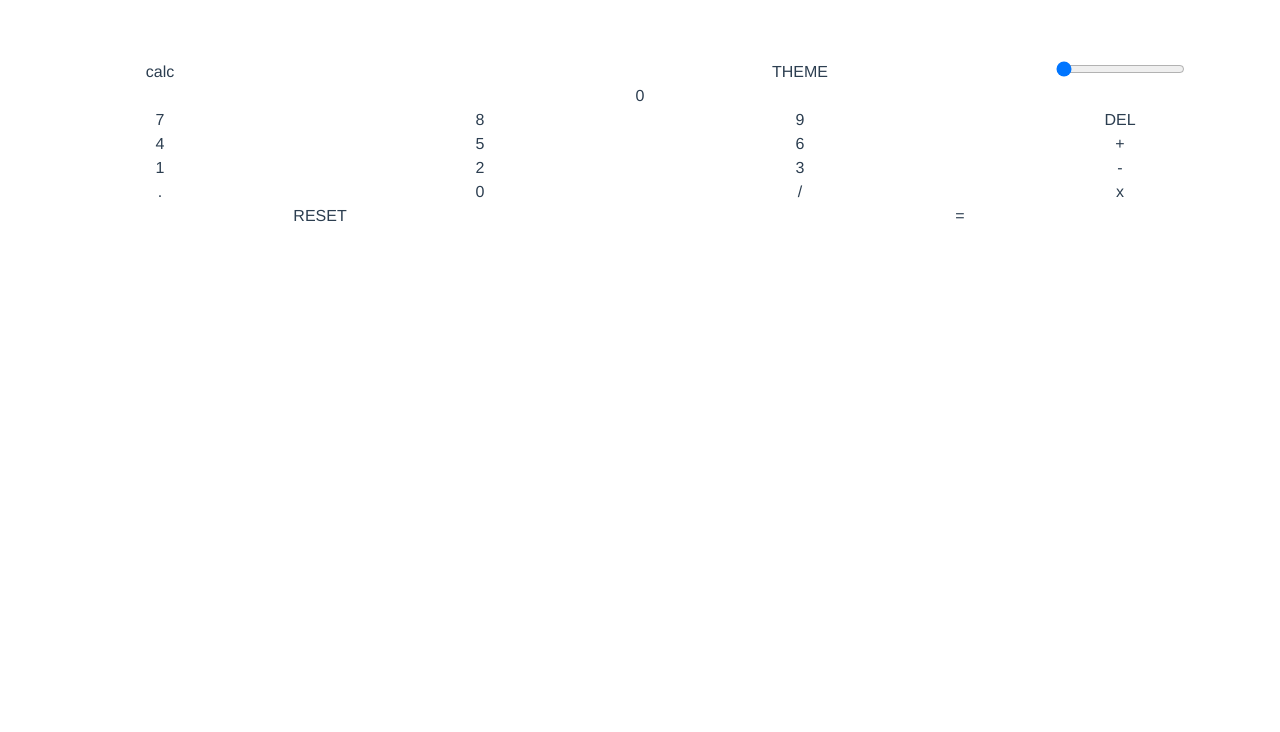
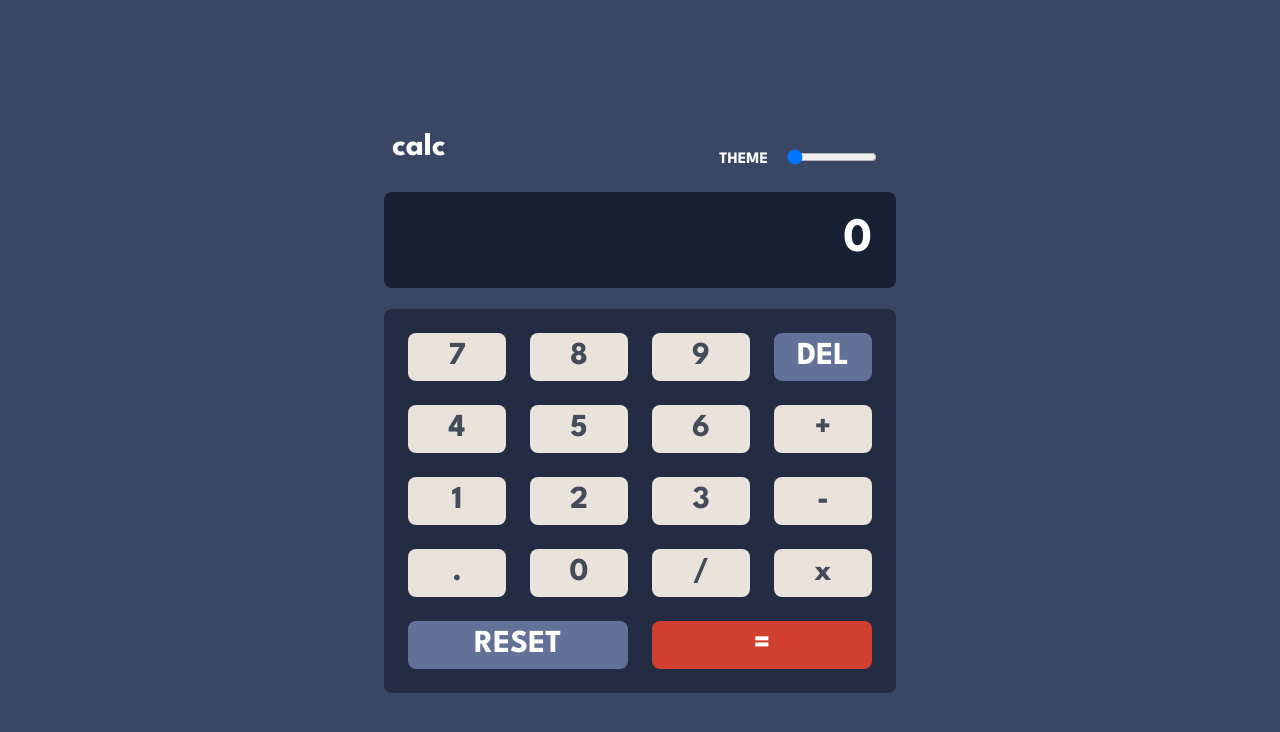
Before and after one commit to rodpd/calculator-app, a Vue app: page / in a window 1280 px wide. Shown: the top 732 px of the page. Built offline with nearby package versions, Linux system fonts and the light colour scheme.

Commit message:
first theme style

```diff
--- a/src/App.vue
+++ b/src/App.vue
@@ -1,5 +1,5 @@
 <template>
-<main>
+<main class="p-[5%] sm:px-[20%] lg:px-[30%]">
 	<Calculator />
 </main>
 </template>
@@ -16,6 +16,13 @@ export default {
 </script>
 
 <style>
+
+@font-face {
+  font-family: "LeagueSpartan";
+  src: local("LeagueSpartan"),
+   url(./fonts/LeagueSpartan-VariableFont_wght.ttf) format("truetype");
+}
+
 #app {
   font-family: Avenir, Helvetica, Arial, sans-serif;
   -webkit-font-smoothing: antialiased;
@@ -24,4 +31,9 @@ export default {
   color: #2c3e50;
   margin-top: 60px;
 }
+
+html {
+	background-color: hsl(222, 26%, 31%);
+}
+
 </style>
--- a/src/components/Calculator.vue
+++ b/src/components/Calculator.vue
@@ -1,73 +1,115 @@
 <template>
 
-<div class="grid grid-cols-4">
+<div class="grid grid-cols-4 mb-[4%] row-span-2">
+	<div class="col-start-1 col-span-1 row-span-2">
+		<p class="pl-2 t1-text-white text-left">
+			calc
+		</p>
+	</div>
+	<div class="col-start-3 col-span-1 row-start-2">
+		<p class="t1-text-white text-base text-end justify-end">
+			THEME
+		</p>
+	</div>
+	<div class="col-start-4 col-span-1 row-start-2">
+		<input type="range" min="1" max="3" value="1" class="w-[70%]">
+	</div>
+</div>
+<div class="bg-t1-bg-screen mb-[4%] rounded-lg">
+	<span class="flex justify-end t1-text-white pr-6 py-6 text-5xl">
+		{{num}}
+	</span>
+</div>
+<div class="grid grid-cols-4 grid-rows-5 p-6 gap-6 bg-t1-bg-keypad rounded-lg">
 	<div class="col-start-1 col-span-1">
-		calc
+		<button class="t1-btn-bg-orange t1-text-gray">
+			7
+		</button>
+	</div>
+	<div class="col-start-2 col-span-1">
+		<button class="t1-btn-bg-orange t1-text-gray">
+			8
+		</button>
 	</div>
 	<div class="col-start-3 col-span-1">
-		THEME
+		<button class="t1-btn-bg-orange t1-text-gray">
+			9
+		</button>
 	</div>
 	<div class="col-start-4 col-span-1">
-		<input type="range" min="1" max="3" value="1">
+		<button class="t1-btn-bg-blue t1-text-white">
+			DEL
+		</button>
 	</div>
-</div>
-<div class="">
-	{{num}}
-</div>
-<div class="grid grid-cols-4 grid-rows-5">
 	<div class="col-start-1 col-span-1">
-		7
+		<button class="t1-btn-bg-orange t1-text-gray">
+			4
+		</button>
 	</div>
 	<div class="col-start-2 col-span-1">
-		8
+		<button class="t1-btn-bg-orange t1-text-gray">
+			5
+		</button>
 	</div>
 	<div class="col-start-3 col-span-1">
-		9
+		<button class="t1-btn-bg-orange t1-text-gray">
+			6
+		</button>
 	</div>
 	<div class="col-start-4 col-span-1">
-		DEL
+		<button class="t1-btn-bg-orange t1-text-gray">
+			+
+		</button>
 	</div>
 	<div class="col-start-1 col-span-1">
-		4
+		<button class="t1-btn-bg-orange t1-text-gray">
+			1
+		</button>
 	</div>
 	<div class="col-start-2 col-span-1">
-		5
+		<button class="t1-btn-bg-orange t1-text-gray">
+			2
+		</button>
 	</div>
 	<div class="col-start-3 col-span-1">
-		6
+		<button class="t1-btn-bg-orange t1-text-gray">
+			3
+		</button>
 	</div>
 	<div class="col-start-4 col-span-1">
-		+
+		<button class="t1-btn-bg-orange t1-text-gray">
+			-
+		</button>
 	</div>
 	<div class="col-start-1 col-span-1">
-		1
+		<button class="t1-btn-bg-orange t1-text-gray">
+			.
+		</button>
 	</div>
 	<div class="col-start-2 col-span-1">
-		2
+		<button class="t1-btn-bg-orange t1-text-gray">
+			0
+		</button>
 	</div>
 	<div class="col-start-3 col-span-1">
-		3
+		<button class="t1-btn-bg-orange t1-text-gray">
+			/
+		</button>
 	</div>
 	<div class="col-start-4 col-span-1">
-		-
-	</div>
-	<div class="col-start-1 col-span-1">
-		.
-	</div>
-	<div class="col-start-2 col-span-1">
-		0
-	</div>
-	<div class="col-start-3 col-span-1">
-		/
-	</div>
-	<div class="col-start-4 col-span-1">
-		x
+		<button class="t1-btn-bg-orange t1-text-gray">
+			x
+		</button>
 	</div>
 	<div class="col-start-1 col-span-2">
-		RESET
+		<button class="t1-btn-bg-blue t1-text-white">
+			RESET
+		</button>
 	</div>
 	<div class="col-start-3 col-span-2">
-		=
+		<button class="t1-btn-bg-red t1-text-white">
+			=
+		</button>
 	</div>
 </div>
 
--- a/src/index.css
+++ b/src/index.css
@@ -1,3 +1,21 @@
 @tailwind base;
 @tailwind components;
 @tailwind utilities;
+
+@layer components {
+	.t1-btn-bg-orange {
+		@apply bg-t1-bg-key-orange w-[100%] rounded-lg ;
+	}
+	.t1-btn-bg-blue {
+		@apply bg-t1-bg-key-blue w-[100%] rounded-lg;
+	}
+	.t1-btn-bg-red {
+		@apply bg-t1-bg-key-red w-[100%] rounded-lg;
+	}
+	.t1-text-gray {
+		@apply font-['LeagueSpartan'] font-bold text-t1-text-gray text-[32px];
+	}
+	.t1-text-white {
+		@apply font-['LeagueSpartan'] font-bold text-t1-text-white text-[32px];
+	}
+  }
--- a/tailwind.config.js
+++ b/tailwind.config.js
@@ -5,7 +5,30 @@ module.exports = {
     "./src/**/*.{vue,js,ts,jsx,tsx}",
   ],
   theme: {
-    extend: {},
+    extend: {
+		colors: {
+			't1': {
+				'bg': {
+					'main': 'hsl(222, 26%, 31%)',
+					'toggle': 'hsl(223, 31%, 20%)',
+					'keypad': 'hsl(223, 31%, 20%)',
+					'screen': 'hsl(224, 36%, 15%)',
+					'key': {
+						'blue': 'hsl(225, 21%, 49%)',
+						'blueshadow': 'hsl(224, 28%, 35%)',
+						'red': 'hsl(6, 63%, 50%)',
+						'redshadow': 'hsl(6, 70%, 34%)',
+						'orange': 'hsl(30, 25%, 89%)',
+						'orangeshadow': 'hsl(28, 16%, 65%)'
+						}
+					},
+				'text': {
+					'gray': 'hsl(221, 14%, 31%)',
+					'white': 'hsl(0, 0%, 100%)'
+				}
+			}
+		}
+	},
   },
   plugins: [],
 }
```
Also changed, not shown: src/fonts/LeagueSpartan-VariableFont_wght.ttf (added).
